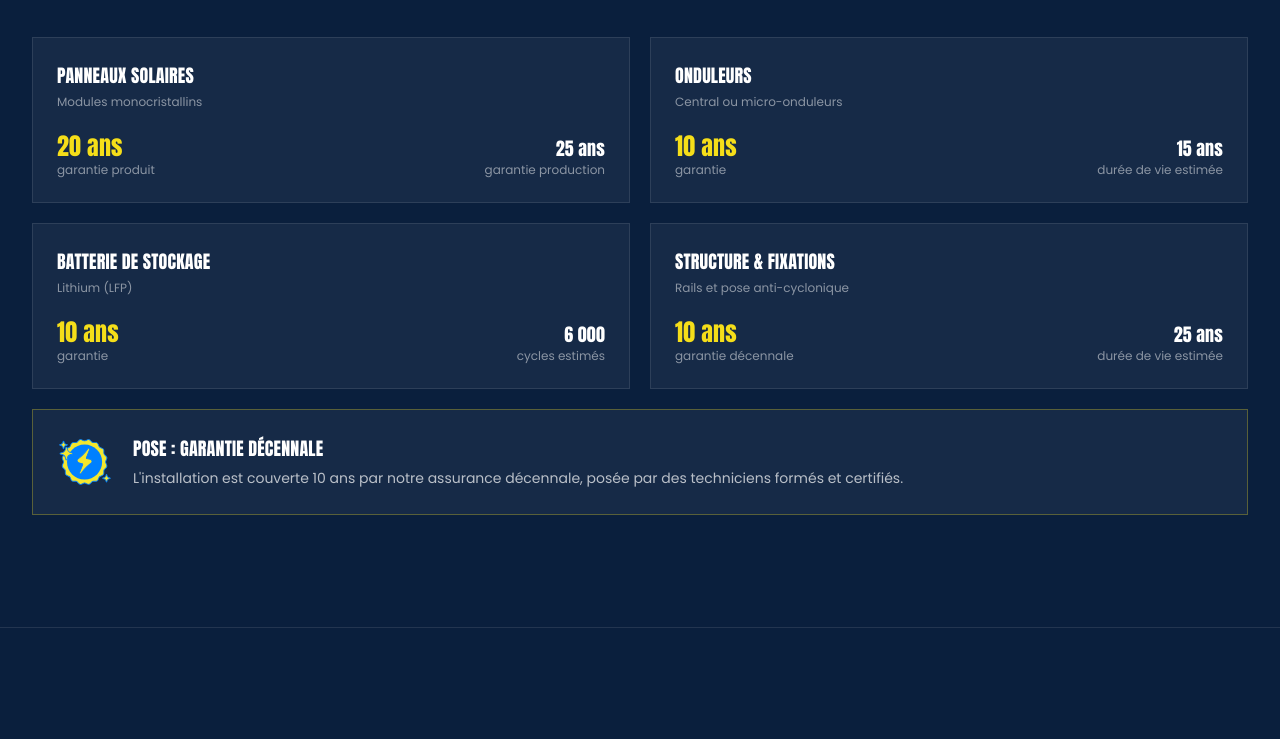
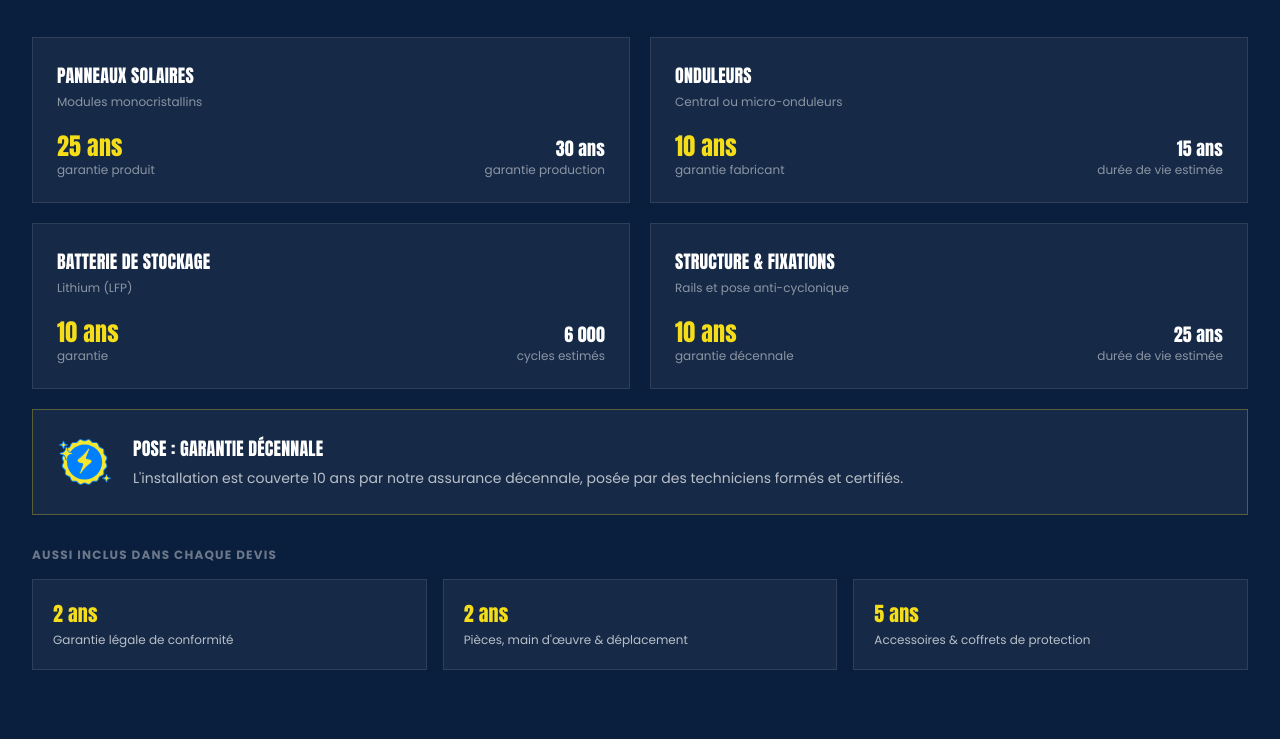
Before and after one commit to NyAina2308/OneEnergie, a React (Vite) app: page /garantie-confiance in a window 1280 px wide. Shown: the part 840-1579 px from the top of the page. Built offline with nearby package versions, Linux system fonts and the light colour scheme.

Commit message:
rectification des chiffres fictifs en chiffre réel

```diff
--- a/src/i18n/locales/en.json
+++ b/src/i18n/locales/en.json
@@ -260,10 +260,10 @@
   "garanties": {
     "pageTitle": "At ease, from day one to year twenty",
     "pageDescription": "Every component of your installation is covered. We show you what, for how long, and why.",
-    "stat1Value": "25 years",
+    "stat1Value": "30 years",
     "stat1Label": "Panel production warranty",
-    "stat2Value": "20 years",
-    "stat2Label": "Panel & structure product warranty",
+    "stat2Value": "25 years",
+    "stat2Label": "Panel product warranty",
     "stat3Value": "10 years",
     "stat3Label": "Inverter warranty",
     "stat4Value": "10 years",
@@ -272,14 +272,14 @@
     "materialTitle": "Every component, covered and built to last",
     "comp1Title": "Solar panels",
     "comp1Subtitle": "Monocrystalline modules",
-    "comp1Warranty": "20 years",
+    "comp1Warranty": "25 years",
     "comp1WarrantyLabel": "product warranty",
-    "comp1Lifespan": "25 years",
+    "comp1Lifespan": "30 years",
     "comp1LifespanLabel": "production warranty",
     "comp2Title": "Inverters",
     "comp2Subtitle": "Central or micro-inverters",
     "comp2Warranty": "10 years",
-    "comp2WarrantyLabel": "warranty",
+    "comp2WarrantyLabel": "manufacturer warranty",
     "comp2Lifespan": "15 years",
     "comp2LifespanLabel": "estimated lifespan",
     "comp3Title": "Storage battery",
@@ -294,6 +294,13 @@
     "comp4WarrantyLabel": "decennial warranty",
     "comp4Lifespan": "25 years",
     "comp4LifespanLabel": "estimated lifespan",
+    "otherLabel": "Also included with every quote",
+    "extra1Value": "2 years",
+    "extra1Label": "Legal conformity warranty",
+    "extra2Value": "2 years",
+    "extra2Label": "Parts, labour & callout warranty",
+    "extra3Value": "5 years",
+    "extra3Label": "Accessories & protection enclosures warranty",
     "calloutTitle": "Installation: decennial warranty",
     "calloutDesc": "The installation is covered for 10 years by our decennial insurance, carried out by trained, certified technicians.",
     "chartEyebrow": "Warranty vs. lifespan",
--- a/src/i18n/locales/fr.json
+++ b/src/i18n/locales/fr.json
@@ -260,10 +260,10 @@
   "garanties": {
     "pageTitle": "Tranquille, du premier jour au vingtième",
     "pageDescription": "Chaque composant de votre installation est couvert. On vous montre quoi, combien de temps, et pourquoi.",
-    "stat1Value": "25 ans",
+    "stat1Value": "30 ans",
     "stat1Label": "Garantie de production des panneaux",
-    "stat2Value": "20 ans",
-    "stat2Label": "Garantie produit panneaux & structure",
+    "stat2Value": "25 ans",
+    "stat2Label": "Garantie produit des panneaux",
     "stat3Value": "10 ans",
     "stat3Label": "Garantie sur les onduleurs",
     "stat4Value": "10 ans",
@@ -272,14 +272,14 @@
     "materialTitle": "Chaque composant, couvert et durable",
     "comp1Title": "Panneaux solaires",
     "comp1Subtitle": "Modules monocristallins",
-    "comp1Warranty": "20 ans",
+    "comp1Warranty": "25 ans",
     "comp1WarrantyLabel": "garantie produit",
-    "comp1Lifespan": "25 ans",
+    "comp1Lifespan": "30 ans",
     "comp1LifespanLabel": "garantie production",
     "comp2Title": "Onduleurs",
     "comp2Subtitle": "Central ou micro-onduleurs",
     "comp2Warranty": "10 ans",
-    "comp2WarrantyLabel": "garantie",
+    "comp2WarrantyLabel": "garantie fabricant",
     "comp2Lifespan": "15 ans",
     "comp2LifespanLabel": "durée de vie estimée",
     "comp3Title": "Batterie de stockage",
@@ -294,6 +294,13 @@
     "comp4WarrantyLabel": "garantie décennale",
     "comp4Lifespan": "25 ans",
     "comp4LifespanLabel": "durée de vie estimée",
+    "otherLabel": "Aussi inclus dans chaque devis",
+    "extra1Value": "2 ans",
+    "extra1Label": "Garantie légale de conformité",
+    "extra2Value": "2 ans",
+    "extra2Label": "Pièces, main d'œuvre & déplacement",
+    "extra3Value": "5 ans",
+    "extra3Label": "Accessoires & coffrets de protection",
     "calloutTitle": "Pose : garantie décennale",
     "calloutDesc": "L'installation est couverte 10 ans par notre assurance décennale, posée par des techniciens formés et certifiés.",
     "chartEyebrow": "Garantie vs durée de vie",
--- a/src/pages/Garanties.tsx
+++ b/src/pages/Garanties.tsx
@@ -7,9 +7,11 @@ import iconBadge from '../assets/icons/icon-badge-eclair.svg'
 import techniciensSecurite from '../assets/photos/techniciens-securite.jpg'
 
 /**
- * ⚠️ Contenu FICTIF en attente des vraies données fournisseurs (marques, modèles,
- * durées de garantie réelles). À remplacer avant mise en ligne définitive —
- * voir la conversation avec le client pour le suivi de cette page.
+ * Durées de garantie réelles, reprises du devis client (One Énergie — Devis #1101,
+ * transmis par Sindy Lefevre le 19/08/2026) : panneaux, onduleurs, batterie, pose
+ * décennale, ainsi que les garanties légale / main d'œuvre / accessoires.
+ * ⚠️ Les intitulés génériques (« Modules monocristallins », « Lithium (LFP)», etc.)
+ * restent à confirmer avec les fiches produit exactes si besoin de plus de précision.
  */
 
 const fadeInUp: Variants = {
@@ -47,7 +49,7 @@ function Garanties() {
       warrantyLabel: t('garanties.comp1WarrantyLabel'),
       lifespan: t('garanties.comp1Lifespan'),
       lifespanLabel: t('garanties.comp1LifespanLabel'),
-      barWarranty: 80,
+      barWarranty: 83,
       barLifespan: 100,
     },
     {
@@ -80,6 +82,12 @@ function Garanties() {
       barWarranty: 40,
       barLifespan: 100,
     },
+  ]
+
+  const EXTRAS = [
+    { value: t('garanties.extra1Value'), label: t('garanties.extra1Label') },
+    { value: t('garanties.extra2Value'), label: t('garanties.extra2Label') },
+    { value: t('garanties.extra3Value'), label: t('garanties.extra3Label') },
   ]
 
   return (
@@ -168,6 +176,27 @@ function Garanties() {
                 </div>
               </motion.div>
             </motion.div>
+
+            {/* Garanties complémentaires (conformité, main d'œuvre, accessoires) */}
+            <motion.div
+              initial={{ opacity: 0, y: 20 }}
+              whileInView={{ opacity: 1, y: 0 }}
+              viewport={{ once: true, margin: '-50px' }}
+              transition={{ duration: 0.5 }}
+              className="mt-8"
+            >
+              <p className="font-sans text-xs font-bold uppercase tracking-widest text-white/40">
+                {t('garanties.otherLabel')}
+              </p>
+              <div className="mt-4 grid gap-4 sm:grid-cols-3">
+                {EXTRAS.map((extra, index) => (
+                  <div key={index} className="border border-white/10 bg-white/5 p-5">
+                    <p className="font-display text-xl text-oe-yellow">{extra.value}</p>
+                    <p className="mt-1 font-sans text-xs leading-snug text-white/70">{extra.label}</p>
+                  </div>
+                ))}
+              </div>
+            </motion.div>
           </div>
         </section>
 
```
